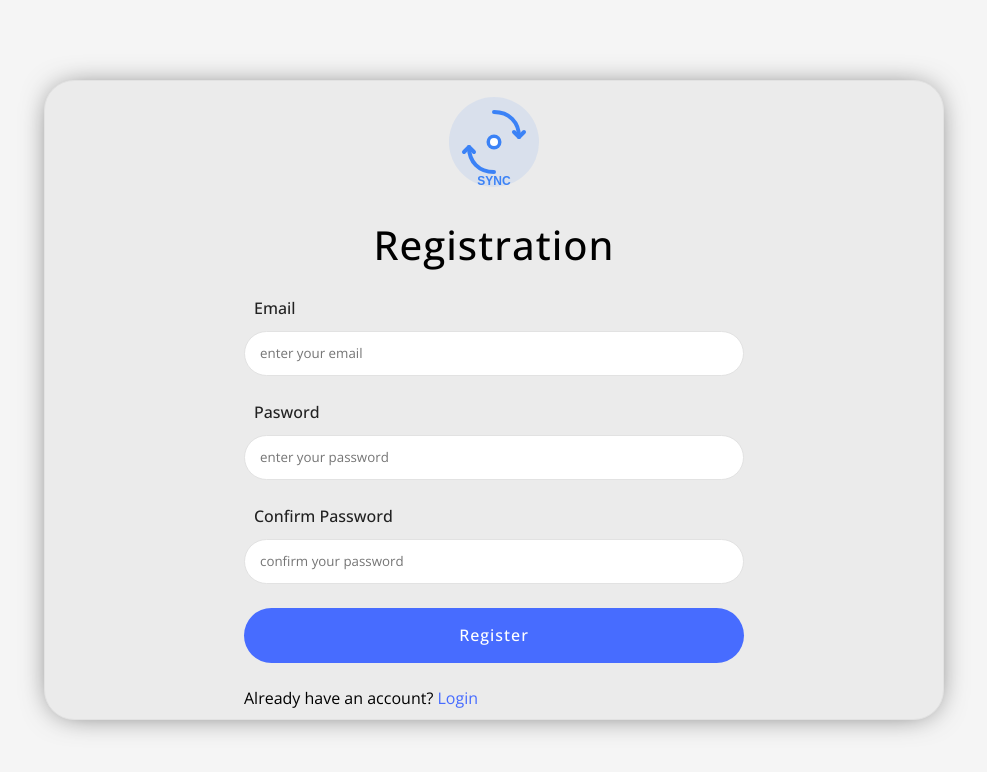
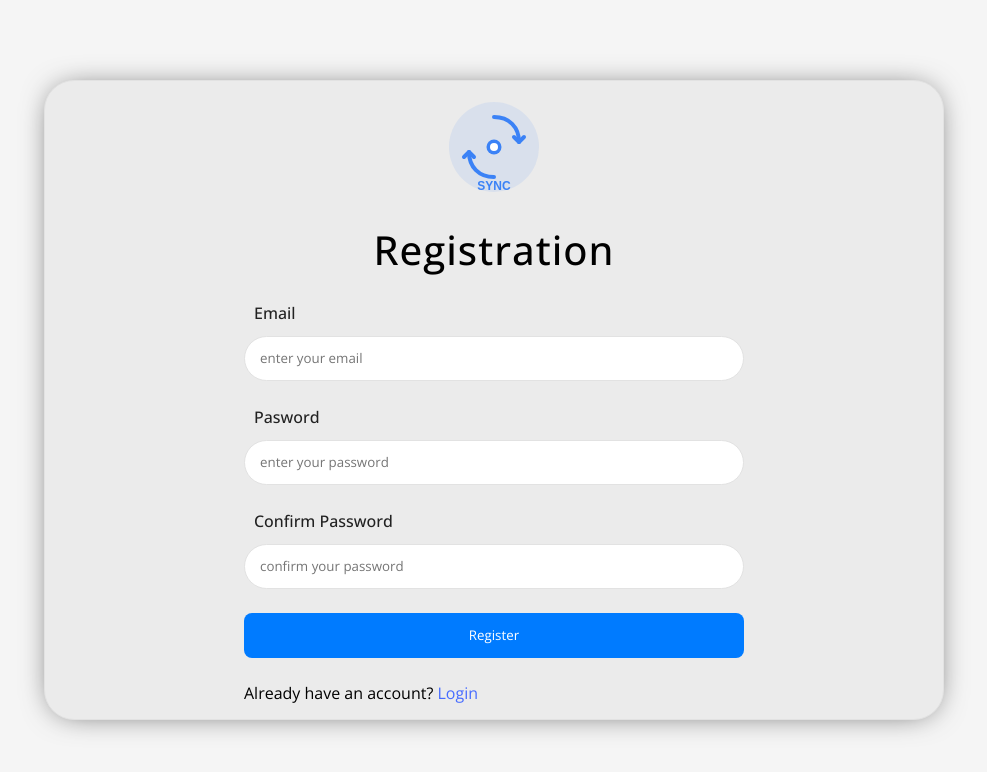
Before and after one commit to Lasha-Khvichia/sync, a Next.js app: page /register in a window 1280 px wide. Shown: the top 772 px of the page, without its empty margins (146-1133 px from the left). Built offline with nearby package versions, Linux system fonts and the light colour scheme.

Commit message:
feat : add button custom components props

```diff
--- a/app/(main)/page.tsx
+++ b/app/(main)/page.tsx
@@ -1,3 +1,4 @@
+import Buttons from "../components/Buttons/Buttons";
 import Navigation from "../components/Navigation/Navigation";
 import SideBar from "../components/SideBar/SideBar";
 import styles from "./page.module.scss";
--- a/app/components/Buttons/Buttons.module.scss
+++ b/app/components/Buttons/Buttons.module.scss
@@ -1 +1,23 @@
-@use "../../hellpers.scss" as *;
+@use "../../(main)/hellpers.scss" as *;
+
+.container {
+  color: $white-color;
+  padding: 10px 20px;
+  border-radius: $border-radius;
+  cursor: pointer;
+  border: none;
+}
+
+.primary {
+  background-color: $primary-color;
+  transition: all 0.3s ease;
+  width: 500px;
+  height: 45px;
+}
+
+.primary:hover {
+  background-color: $primary-color-hover;
+}
+.primary:active {
+  background-color: $primary-color-active;
+}
--- a/app/components/Buttons/Buttons.tsx
+++ b/app/components/Buttons/Buttons.tsx
@@ -1,4 +1,31 @@
 import styles from "./Buttons.module.scss";
-export default function Buttons() {
-  return <div>Buttons</div>;
+
+
+
+type ButtonProps = {
+  type: "button" | "submit" | "reset";
+  title?:string;
+  onClick?: () => void;
+  className?: string;
+};
+
+
+export default function Buttons({ title, type, onClick, className }: ButtonProps) {
+
+
+  const buttonClasses = [styles.container];
+
+  if(className === "primary") {
+    buttonClasses.push(styles.primary);
+  }
+
+
+  return (
+
+    <div>
+      <button className={buttonClasses.join(" ").trim()}>
+        {title}
+      </button>
+    </div>
+  );
 }
--- a/app/components/Icons/Icon.module.scss
+++ b/app/components/Icons/Icon.module.scss
@@ -1 +1 @@
-@use "../../hellpers.scss" as *;
+@use "../../../app/(main)/hellpers.scss" as *;
--- a/app/components/Input/Input.module.scss
+++ b/app/components/Input/Input.module.scss
@@ -1 +1 @@
-@use "../../hellpers.scss" as *;
+@use "../../../app/(main)/hellpers.scss" as *;
--- a/app/login/page.tsx
+++ b/app/login/page.tsx
@@ -4,6 +4,7 @@ import { yupResolver } from "@hookform/resolvers/yup";
 import styles from "./page.module.scss";
 import Link from "next/link";
 import { userSchema } from "./loginSchema";
+import Buttons from "../components/Buttons/Buttons";
 
 type Inputs = {
   email: string;
@@ -73,9 +74,7 @@ export default function Login() {
             </div>
 
 
-            <button type="submit" className={styles.formButton}>
-              Register
-            </button>
+            <Buttons title="Log In" type="submit" className="primary"/>
 
             <Link href="/register" className={styles.formLink}>
               you don't have an account? <span className={styles.formLinkSpan}>Register</span>
--- a/app/register/page.tsx
+++ b/app/register/page.tsx
@@ -4,6 +4,7 @@ import { yupResolver } from "@hookform/resolvers/yup";
 import { userSchema } from "./registerSchema";
 import styles from "./page.module.scss";
 import Link from "next/link";
+import Buttons from "../components/Buttons/Buttons";
 
 type Inputs = {
   email: string;
@@ -91,9 +92,8 @@ export default function Register() {
               )}
             </div>
 
-            <button type="submit" className={styles.formButton}>
-              Register
-            </button>
+
+            <Buttons title="Register" type="submit" className="primary"/>
 
             <Link href="/login" className={styles.formLink}>
               Already have an account? <span className={styles.formLinkSpan}>Login</span>
```
Also changed, not shown: app/components/Navigation/Navigation.tsx (+6 -6 lines).
